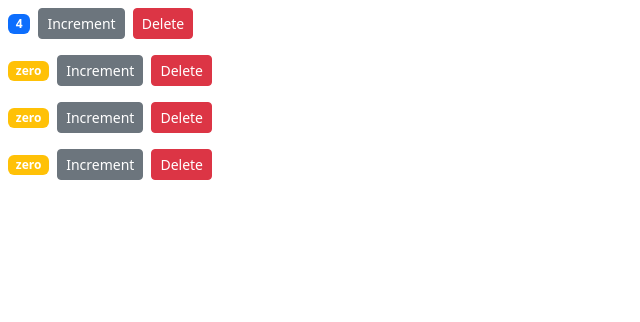
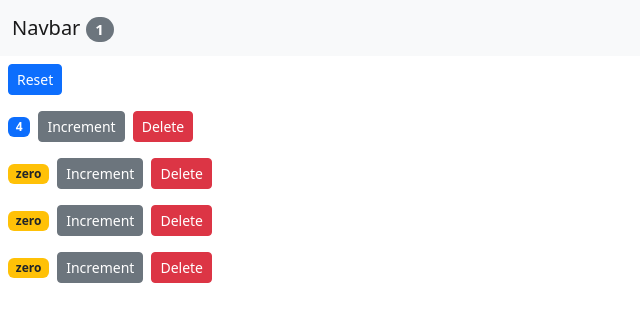
Before and after one commit to amexabee/counter-app, a React (Create React App) app: page / in a window 1280 px wide. Shown: the top 322 px of the page, without its empty margins (0-640 px from the left). Built offline with nearby package versions, Linux system fonts and the light colour scheme.

Commit message:
Lift state, add navbar

```diff
--- a/src/App.js
+++ b/src/App.js
@@ -1,25 +1,53 @@
-import logo from './logo.svg';
+import React, { Component } from 'react';
+import NavBar from './components/navBar';
+import Counters from './components/counters';
 import './App.css';
 
-function App() {
-  return (
-    <div className="App">
-      <header className="App-header">
-        <img src={logo} className="App-logo" alt="logo" />
-        <p>
-          Edit <code>src/App.js</code> and save to reload.
-        </p>
-        <a
-          className="App-link"
-          href="https://reactjs.org"
-          target="_blank"
-          rel="noopener noreferrer"
-        >
-          Learn React
-        </a>
-      </header>
-    </div>
-  );
+class App extends Component {
+  state = {
+    counters: [
+      { id: 1, value: 4 },
+      { id: 2, value: 0 },
+      { id: 3, value: 0 },
+      { id: 4, value: 0 },
+    ],
+  };
+
+  handleDelete = (id) => {
+    const counters = this.state.counters.filter((counter) => counter.id !== id);
+    this.setState({ counters });
+  };
+
+  handleIncrement = (counter) => {
+    const counters = [...this.state.counters];
+    const index = counters.indexOf(counter);
+    counters[index] = { ...counter };
+    counters[index].value++;
+    this.setState({ counters });
+  };
+
+  handleReset = () => {
+    const counters = this.state.counters.map((c) => {
+      c.value = 0;
+      return c;
+    });
+    this.setState({ counters });
+  };
+  render() {
+    return (
+      <>
+        <NavBar
+          totalCounters={this.state.counters.filter((c) => c.value > 0).length}
+        />
+        <Counters
+          counters={this.state.counters}
+          onReset={this.handleReset}
+          onDelete={this.handleDelete}
+          onIncrement={this.handleIncrement}
+        />
+      </>
+    );
+  }
 }
 
 export default App;
--- a/src/components/counter.jsx
+++ b/src/components/counter.jsx
@@ -1,20 +1,12 @@
 import React, { Component } from 'react';
 
 class Counter extends Component {
-  state = {
-    value: this.props.counter.value,
-  };
-
-  handleIncrement = () => {
-    this.setState({ value: this.state.value + 1 });
-  };
-
   render() {
     return (
       <div>
         <span className={this.getBadgeClasses()}>{this.formatCount()}</span>
         <button
-          onClick={this.handleIncrement}
+          onClick={() => this.props.onIncrement(this.props.counter)}
           className="btn btn-secondary btn-sm"
         >
           Increment
@@ -31,13 +23,13 @@
 
   getBadgeClasses() {
     let classes = 'badge m-2 bg-';
-    classes += this.state.value ? 'primary' : 'warning';
+    classes += this.props.counter.value ? 'primary' : 'warning text-dark';
     return classes;
   }
 
   formatCount() {
-    const { value: count } = this.state;
-    return count ? count : 'zero';
+    const { value } = this.props.counter;
+    return value ? value : 'zero';
   }
 }
 
--- a/src/components/counters.jsx
+++ b/src/components/counters.jsx
@@ -2,28 +2,21 @@
 import Counter from './counter';
 
 class Counters extends Component {
-  state = {
-    counters: [
-      { id: 1, value: 4 },
-      { id: 2, value: 0 },
-      { id: 3, value: 0 },
-      { id: 4, value: 0 },
-    ],
-  };
-
-  handleDelete = (id) => {
-    const counters = this.state.counters.filter((counter) => counter.id !== id);
-    this.setState({ counters });
-  };
-
   render() {
     return (
       <div>
-        {this.state.counters.map((counter) => (
+        <button
+          onClick={this.props.onReset}
+          className="btn btn-primary btn-sm m-2"
+        >
+          Reset
+        </button>
+        {this.props.counters.map((counter) => (
           <Counter
             key={counter.id}
             counter={counter}
-            onDelete={this.handleDelete}
+            onDelete={this.props.onDelete}
+            onIncrement={this.props.onIncrement}
           />
         ))}
       </div>
--- /dev/null
+++ b/src/components/navBar.jsx
@@ -0,0 +1,20 @@
+import React, { Component } from 'react';
+
+class NavBar extends Component {
+  render() {
+    return (
+      <nav class="navbar bg-light">
+        <div class="container-fluid">
+          <a class="navbar-brand" href="#">
+            Navbar{' '}
+            <span className="badge rounded-pill bg-secondary">
+              {this.props.totalCounters}
+            </span>
+          </a>
+        </div>
+      </nav>
+    );
+  }
+}
+
+export default NavBar;
--- a/src/index.js
+++ b/src/index.js
@@ -1,15 +1,14 @@
 import React from 'react';
 import ReactDOM from 'react-dom/client';
 import './index.css';
-// import App from './App';
+import App from './App';
 import reportWebVitals from './reportWebVitals';
 import 'bootstrap/dist/css/bootstrap.min.css';
-import Counters from './components/counters';
 
 const root = ReactDOM.createRoot(document.getElementById('root'));
 root.render(
   <React.StrictMode>
-    <Counters />
+    <App />
   </React.StrictMode>
 );
 
```
